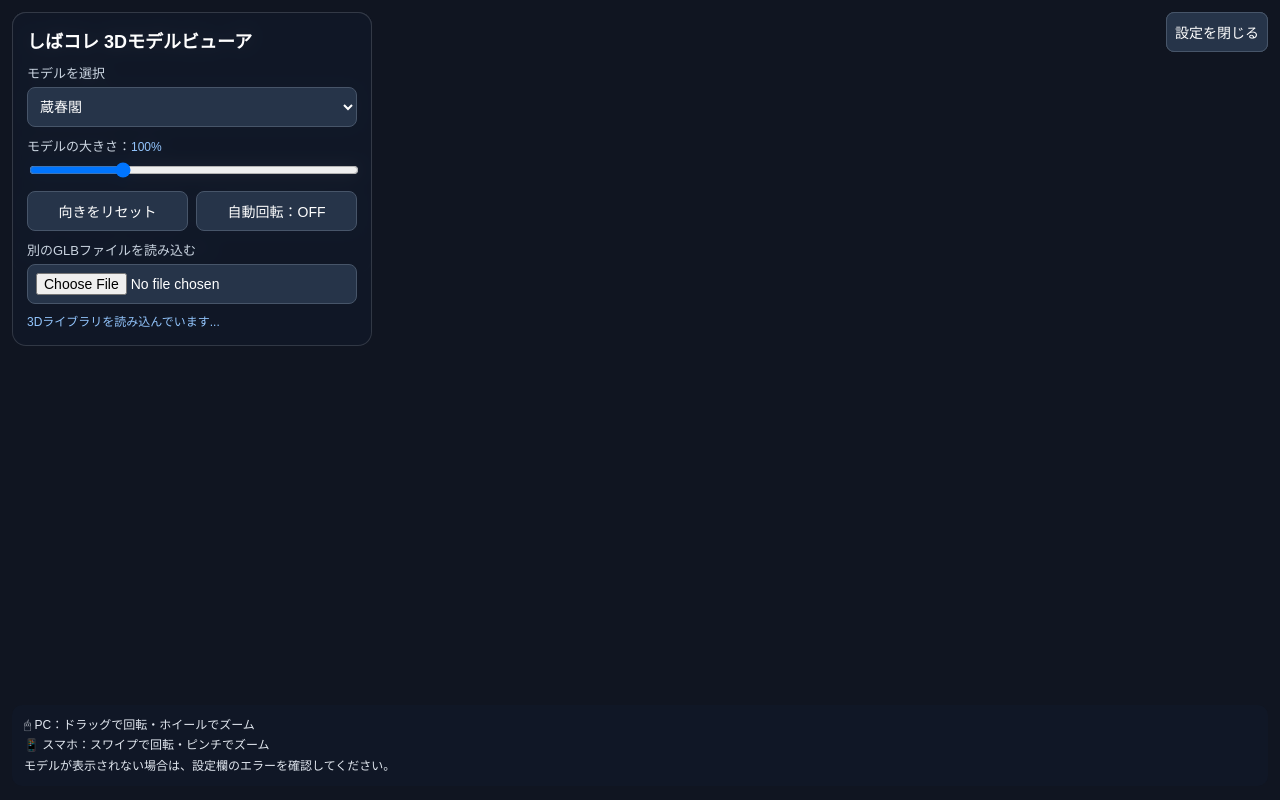
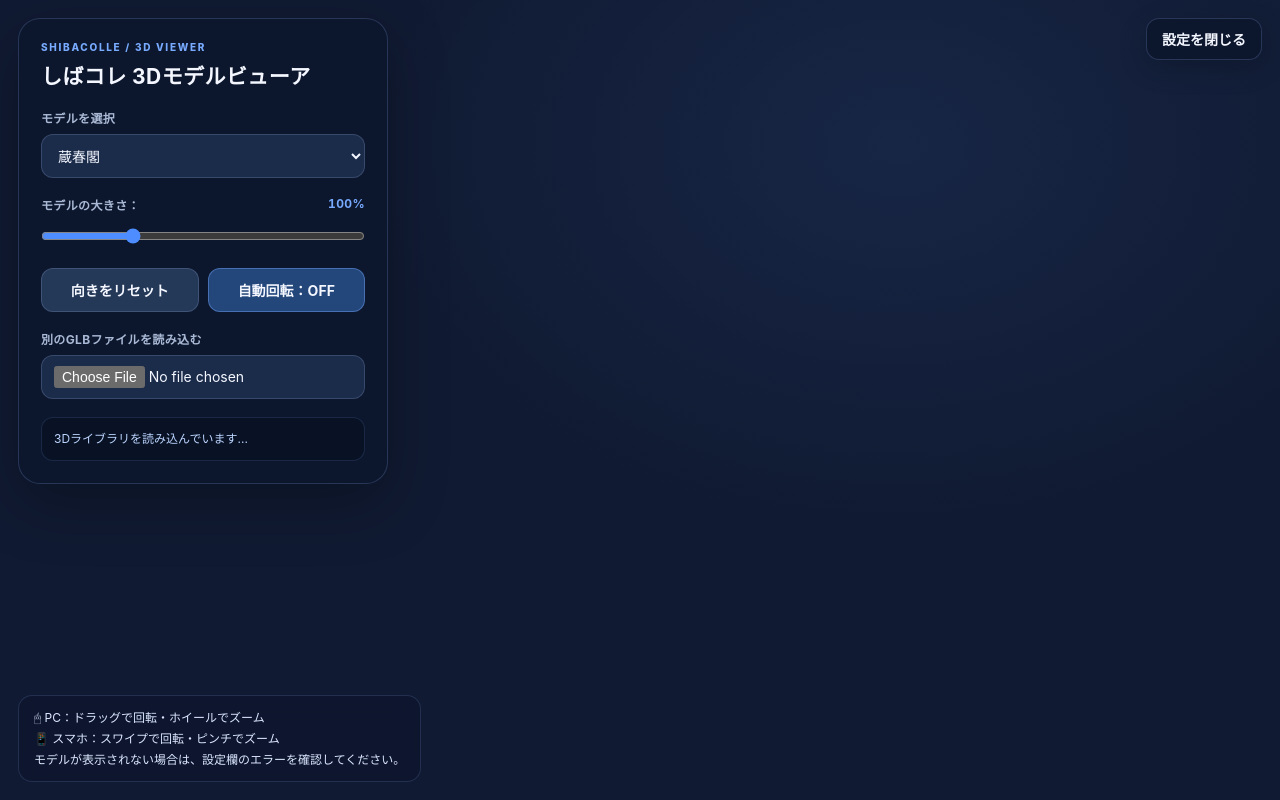
Before and after one commit to kopepanman/aframe-test, a plain HTML site: page index.html in a window 1280 px wide. Drawn offline with Linux system fonts and the light colour scheme; some packages are replaced by stand-ins of ours; a script that the page names is missing.

Commit message:
Update index.html

````diff
--- a/index.html
+++ b/index.html
@@ -11,16 +11,32 @@ onerror="document.getElementById('status').textContent='3Dライブラリを読
 </script>
 
 <style>
+
 * { box-sizing: border-box; }
+
+:root {
+  color-scheme: dark;
+  --bg: #101a32;
+  --panel: rgba(13, 23, 45, .92);
+  --panel-border: rgba(148, 180, 255, .2);
+  --surface: #1b2b4a;
+  --surface-hover: #263c63;
+  --text: #f4f7ff;
+  --muted: #aab9d5;
+  --accent: #78aaff;
+  --accent-strong: #4d8dff;
+}
 
 html, body {
   margin: 0;
   width: 100%;
   height: 100%;
   overflow: hidden;
-  font-family: sans-serif;
-  color: white;
-  background: #172554;
+  font-family: Inter, "Noto Sans JP", system-ui, -apple-system, BlinkMacSystemFont, "Segoe UI", sans-serif;
+  color: var(--text);
+  background:
+    radial-gradient(ellipse at 70% 18%, rgba(57, 93, 160, .18), transparent 42%),
+    var(--bg);
 }
 
 model-viewer {
@@ -28,334 +44,138 @@ model-viewer {
   inset: 0;
   width: 100%;
   height: 100%;
-  background: #172554;
-  --poster-color: #172554;
+  background: transparent;
+  --poster-color: var(--bg);
 }
 
 #panel {
   position: fixed;
   z-index: 10;
-  top: 12px;
-  left: 12px;
-  width: min(360px, calc(100% - 24px));
-  max-height: calc(100% - 24px);
+  top: 18px;
+  left: 18px;
+  width: min(370px, calc(100% - 36px));
+  max-height: calc(100% - 112px);
   overflow-y: auto;
-  padding: 14px;
-  border: 1px solid #ffffff24;
-  border-radius: 14px;
-  background: #0f1b3bea;
-  backdrop-filter: blur(8px);
+  padding: 22px;
+  border: 1px solid var(--panel-border);
+  border-radius: 22px;
+  background: var(--panel);
+  box-shadow: 0 20px 60px rgba(0, 0, 0, .28);
+  backdrop-filter: blur(18px);
+  -webkit-backdrop-filter: blur(18px);
+  scrollbar-width: thin;
+  scrollbar-color: #405780 transparent;
 }
 
 #panel.hidden { display: none; }
 
 h1 {
-  margin: 0 0 10px;
-  font-size: 18px;
+  margin: 0 0 5px;
+  font-size: 21px;
+  line-height: 1.4;
+  font-weight: 750;
+  letter-spacing: .02em;
+}
+
+#panel::before {
+  content: "SHIBACOLLE  /  3D VIEWER";
+  display: block;
+  margin-bottom: 9px;
+  color: var(--accent);
+  font-size: 10px;
+  font-weight: 800;
+  letter-spacing: .17em;
 }
 
 label {
   display: block;
-  margin: 9px 0 5px;
-  font-size: 13px;
-  color: #cbd5e1;
+  margin: 18px 0 8px;
+  font-size: 12px;
+  font-weight: 650;
+  letter-spacing: .03em;
+  color: var(--muted);
 }
 
-select, button {
+select, button, input[type="file"] {
   width: 100%;
-  min-height: 40px;
-  border: 1px solid #475569;
-  border-radius: 8px;
-  padding: 8px;
-  color: white;
-  background: #263b63;
+  min-height: 44px;
+  border: 1px solid rgba(160, 184, 225, .22);
+  border-radius: 12px;
+  padding: 10px 12px;
+  color: var(--text);
+  background: var(--surface);
+  font: inherit;
   font-size: 14px;
+  transition: background .18s ease, border-color .18s ease, transform .18s ease;
 }
 
-input[type="range"] { width: 100%; }
+select { cursor: pointer; }
+select:focus-visible, button:focus-visible, input:focus-visible {
+  outline: 2px solid var(--accent);
+  outline-offset: 3px;
+}
+
+input[type="range"] {
+  width: 100%;
+  margin: 7px 0 0;
+  accent-color: var(--accent-strong);
+  cursor: pointer;
+}
 
 .buttons {
   display: grid;
   grid-template-columns: 1fr 1fr;
-  gap: 8px;
-  margin-top: 9px;
+  gap: 9px;
+  margin-top: 20px;
 }
 
-button { cursor: pointer; }
+button {
+  cursor: pointer;
+  font-weight: 650;
+}
+
+button:hover, select:hover {
+  background: var(--surface-hover);
+  border-color: rgba(120, 170, 255, .65);
+}
+
+button:active { transform: scale(.985); }
+
+#resetBtn {
+  background: #243858;
+}
+
+#rotateBtn {
+  border-color: rgba(120, 170, 255, .42);
+  background: #24477b;
+}
 
 #status {
-  margin-top: 9px;
+  margin-top: 18px;
+  padding: 11px 12px;
+  border: 1px solid rgba(120, 170, 255, .15);
+  border-radius: 12px;
+  background: rgba(7, 14, 29, .45);
+  color: #bcd5ff;
   font-size: 12px;
-  line-height: 1.5;
+  line-height: 1.6;
   overflow-wrap: anywhere;
-  color: #bfdbfe;
 }
 
 #togglePanel {
   position: fixed;
   z-index: 20;
-  top: 12px;
-  right: 12px;
+  top: 18px;
+  right: 18px;
   width: auto;
-  display: none;
-}
-
-#togglePanel.visible { display: block; }
-#sizeValue { color: #bfdbfe; font-size: 12px; }
-</style>
-</head>
-
-<body>
-
-<model-viewer
-  id="viewer"
-  alt="しばコレの3Dモデル"
-  camera-controls
-  touch-action="none"
-  interaction-prompt="none"
-  shadow-intensity="1"
-  exposure="1.2"
-  environment-image="neutral"
-  loading="eager"
-  reveal="auto"
-  camera-orbit="35deg 70deg 105%">
-</model-viewer>
-
-<div id="panel">
-  <h1>しばコレ 3Dモデルビューア</h1>
-
-  <label for="modelSelect">モデルを選択</label>
-  <select id="modelSelect">
-    <option value="Zousyunkaku.glb">蔵春閣</option>
-    <option value="hellotore_kun.glb">ハロトレくん</option>
-    <option value="shibata_station.glb">新発田駅</option>
-    <option value="shibata_suwa_shrine_gate.glb">諏訪神社の鳥居</option>
-    <option value="shibatacastle.glb">新発田城</option>
-    <option value="hinan.glb">避難誘導サイン</option>
-  </select>
-
-  <label for="sizeSlider">
-    モデルの大きさ：<span id="sizeValue">100%</span>
-  </label>
-  <input id="sizeSlider" type="range"
-         min="0.25" max="3" step="0.05" value="1">
-
-  <div class="buttons">
-    <button id="resetBtn">向きをリセット</button>
-    <button id="rotateBtn">自動回転：OFF</button>
-  </div>
-
-  <div id="status">3Dライブラリを読み込んでいます...</div>
-</div>
-
-<button id="togglePanel" class="visible">設定を閉じる</button>
-
-<script>
-(() => {
-  const viewer = document.getElementById('viewer');
-  const status = document.getElementById('status');
-  const modelSelect = document.getElementById('modelSelect');
-  const sizeSlider = document.getElementById('sizeSlider');
-  const sizeValue = document.getElementById('sizeValue');
-  const panel = document.getElementById('panel');
-  const togglePanel = document.getElementById('togglePanel');
-  const rotateBtn = document.getElementById('rotateBtn');
-
-  let autoRotate = false;
-  let loadVersion = 0;
-
-  function setStatus(message, error = false) {
-    status.textContent = message;
-    status.style.color = error ? '#fca5a5' : '#bfdbfe';
-  }
-
-  function setScale(value) {
-    const n = Number(value);
-    viewer.scale = `${n} ${n} ${n}`;
-    sizeValue.textContent = `${Math.round(n * 100)}%`;
-  }
-
-  function loadModel(url, label) {
-    loadVersion++;
-    setStatus('読み込み中：' + label);
-    viewer.src = url;
-    viewer.alt = label;
-  }
-
-  viewer.addEventListener('load', () => {
-    setStatus('表示成功：' +
-      modelSelect.options[modelSelect.selectedIndex].text);
-    setScale(sizeSlider.value);
-    viewer.updateFraming();
-  });
-
-  viewer.addEventListener('error', () => {
-    setStatus(
-      'モデルを読み込めません。ファイル名・配置・通信状態を確認してください。',
-      true
-    );
-  });
-
-  viewer.addEventListener('progress', event => {
-    if (event.detail.totalProgress < 1) {
-      setStatus('モデルを読み込み中：' +
-        Math.round(event.detail.totalProgress * 100) + '%');
-    }
-  });
-
-  modelSelect.addEventListener('change', () => {
-    setScale(1);
-    loadModel(
-      modelSelect.value,
-      modelSelect.options[modelSelect.selectedIndex].text
-    );
-  });
-
-  sizeSlider.addEventListener('input', () => {
-    setScale(sizeSlider.value);
-  });
-
-  document.getElementById('resetBtn').addEventListener('click', () => {
-    viewer.cameraOrbit = '35deg 70deg 105%';
-    viewer.cameraTarget = 'auto auto auto';
-    viewer.updateFraming();
-  });
-
-  rotateBtn.addEventListener('click', () => {
-    autoRotate = !autoRotate;
-
-    if (autoRotate) {
-      viewer.setAttribute('auto-rotate', '');
-    } else {
-      viewer.removeAttribute('auto-rotate');
-    }
-
-    rotateBtn.textContent = '自動回転：' +
-      (autoRotate ? 'ON' : 'OFF');
-  });
-
-  togglePanel.addEventListener('click', () => {
-    const hidden = panel.classList.toggle('hidden');
-    togglePanel.textContent = hidden ? '設定を開く' : '設定を閉じる';
-  });
-
-  let attempts = 0;
-  const waitForLibrary = setInterval(() => {
-    attempts++;
-
-    if (customElements.get('model-viewer')) {
-      clearInterval(waitForLibrary);
-      loadModel(modelSelect.value,
-        modelSelect.options[modelSelect.selectedIndex].text);
-    } else if (attempts >= 100) {
-      clearInterval(waitForLibrary);
-      setStatus(
-        '3Dライブラリを読み込めません。ネット接続を確認してください。',
-        true
-      );
-    }
-  }, 100);
-})();
-</script>
-
-</body>
-</html>
-```<!DOCTYPE html>
-<html lang="ja">
-<head>
-<meta charset="UTF-8">
-<meta name="viewport" content="width=device-width, initial-scale=1">
-<title>しばコレ 3Dモデルビューア</title>
-
-<script type="module"
-src="https://ajax.googleapis.com/ajax/libs/model-viewer/4.4.0/model-viewer.min.js"
-onerror="document.getElementById('status').textContent='3Dライブラリを読み込めません。ネット接続を確認してください。';">
-</script>
-
-<style>
-* { box-sizing: border-box; }
-
-html, body {
-  margin: 0;
-  width: 100%;
-  height: 100%;
-  overflow: hidden;
-  font-family: sans-serif;
-  color: white;
-  background: #101521;
-}
-
-model-viewer {
-  position: fixed;
-  inset: 0;
-  width: 100%;
-  height: 100%;
-  background: #101521;
-  --poster-color: #101521;
-}
-
-#panel {
-  position: fixed;
-  z-index: 10;
-  top: 12px;
-  left: 12px;
-  width: min(360px, calc(100% - 24px));
-  max-height: calc(100% - 100px);
-  overflow-y: auto;
-  padding: 14px;
-  border: 1px solid #ffffff24;
-  border-radius: 14px;
-  background: #111827ed;
-  backdrop-filter: blur(8px);
-}
-
-#panel.hidden { display: none; }
-
-h1 { margin: 0 0 10px; font-size: 18px; }
-
-label {
-  display: block;
-  margin: 9px 0 5px;
-  font-size: 13px;
-  color: #cbd5e1;
-}
-
-select, button, input[type="file"] {
-  width: 100%;
-  min-height: 40px;
-  border: 1px solid #475569;
-  border-radius: 8px;
-  padding: 8px;
-  color: white;
-  background: #263449;
-  font-size: 14px;
-}
-
-input[type="range"] { width: 100%; }
-
-.buttons {
-  display: grid;
-  grid-template-columns: 1fr 1fr;
-  gap: 8px;
-  margin-top: 9px;
-}
-
-button { cursor: pointer; }
-
-#status {
-  margin-top: 9px;
-  font-size: 12px;
-  line-height: 1.5;
-  overflow-wrap: anywhere;
-  color: #93c5fd;
-}
-
-#togglePanel {
-  position: fixed;
-  z-index: 20;
-  top: 12px;
-  right: 12px;
-  width: auto;
+  min-height: 42px;
+  padding: 9px 15px;
+  border: 1px solid var(--panel-border);
+  border-radius: 13px;
+  background: rgba(13, 23, 45, .9);
+  box-shadow: 0 8px 28px rgba(0, 0, 0, .18);
+  backdrop-filter: blur(12px);
+  -webkit-backdrop-filter: blur(12px);
   display: none;
 }
 
@@ -364,22 +184,63 @@ button { cursor: pointer; }
 #help {
   position: fixed;
   z-index: 5;
-  bottom: 14px;
-  left: 12px;
-  right: 12px;
-  padding: 10px 12px;
-  border-radius: 10px;
-  background: #111827d9;
-  color: #e2e8f0;
+  bottom: 18px;
+  left: 18px;
+  right: 18px;
+  width: fit-content;
+  max-width: min(560px, calc(100% - 36px));
+  padding: 11px 15px;
+  border: 1px solid rgba(148, 180, 255, .16);
+  border-radius: 14px;
+  background: rgba(13, 23, 45, .78);
+  color: #dce7ff;
   font-size: 12px;
-  line-height: 1.7;
+  line-height: 1.75;
   pointer-events: none;
+  backdrop-filter: blur(12px);
+  -webkit-backdrop-filter: blur(12px);
 }
 
 #sizeValue {
-  color: #93c5fd;
+  float: right;
+  color: var(--accent);
   font-size: 12px;
+  font-weight: 750;
+  font-variant-numeric: tabular-nums;
 }
+
+@media (max-width: 600px) {
+  #panel {
+    top: 10px;
+    left: 10px;
+    width: min(340px, calc(100% - 20px));
+    max-height: calc(100% - 86px);
+    padding: 17px;
+    border-radius: 18px;
+  }
+
+  h1 { font-size: 18px; }
+  label { margin-top: 15px; }
+
+  #togglePanel {
+    top: auto;
+    right: 10px;
+    bottom: 10px;
+    min-height: 42px;
+  }
+
+  #help {
+    left: 10px;
+    right: 10px;
+    bottom: 10px;
+    max-width: calc(100% - 20px);
+    padding: 9px 11px;
+    font-size: 11px;
+  }
+
+  #panel:not(.hidden) ~ #help { display: none; }
+}
+
 </style>
 </head>
 
````
